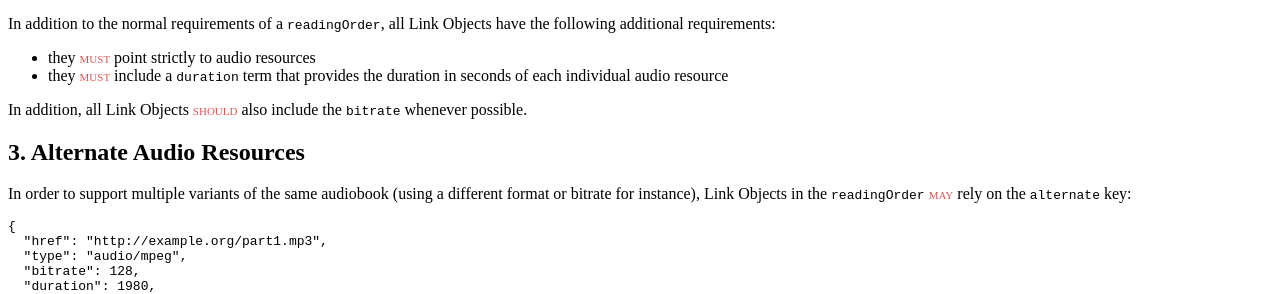
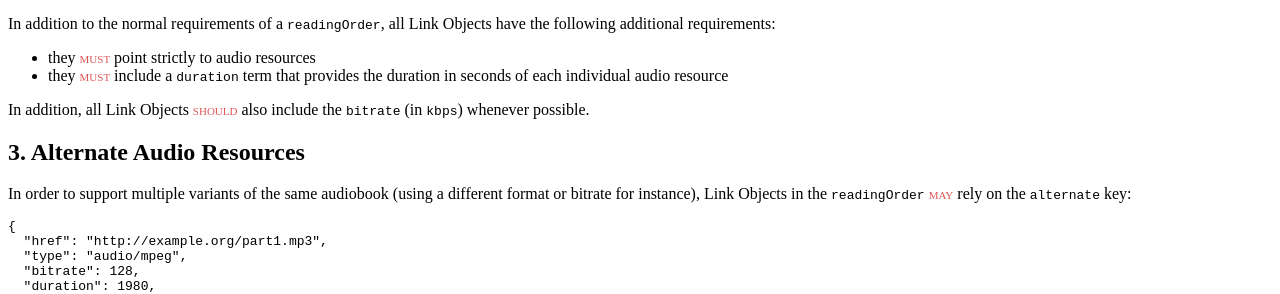
Before and after one commit to readium/webpub-manifest, a Jekyll site: the page built from profiles/audiobook.md, in a window 1280 px wide and 900 px high, scrolled down 1558 px. Shown: the part 159-453 px from the top of the window. Built offline with Jekyll 4.4.1, drawn with Linux system fonts in a browser that asks for light colours; our own code applies the rules of GitHub Pages for plain Markdown files; comment, search, counter and statistics services are not loaded.

Commit message:
Tweak conflicting files

```diff
--- a/profiles/audiobook.md
+++ b/profiles/audiobook.md
@@ -93,7 +93,7 @@ In addition to the normal requirements of a `readingOrder`, all Link Objects hav
  - they <strong class="rfc">must</strong> point strictly to audio resources
  - they <strong class="rfc">must</strong> include a `duration` term that provides the duration in seconds of each individual audio resource
 
-In addition, all Link Objects <strong class="rfc">should</strong> also include the `bitrate` whenever possible.
+In addition, all Link Objects <strong class="rfc">should</strong> also include the `bitrate` (in `kbps`) whenever possible.
 
 ## 3. Alternate Audio Resources
 
```
Also changed, not shown: profiles/epub.md (+1 -1 lines).
